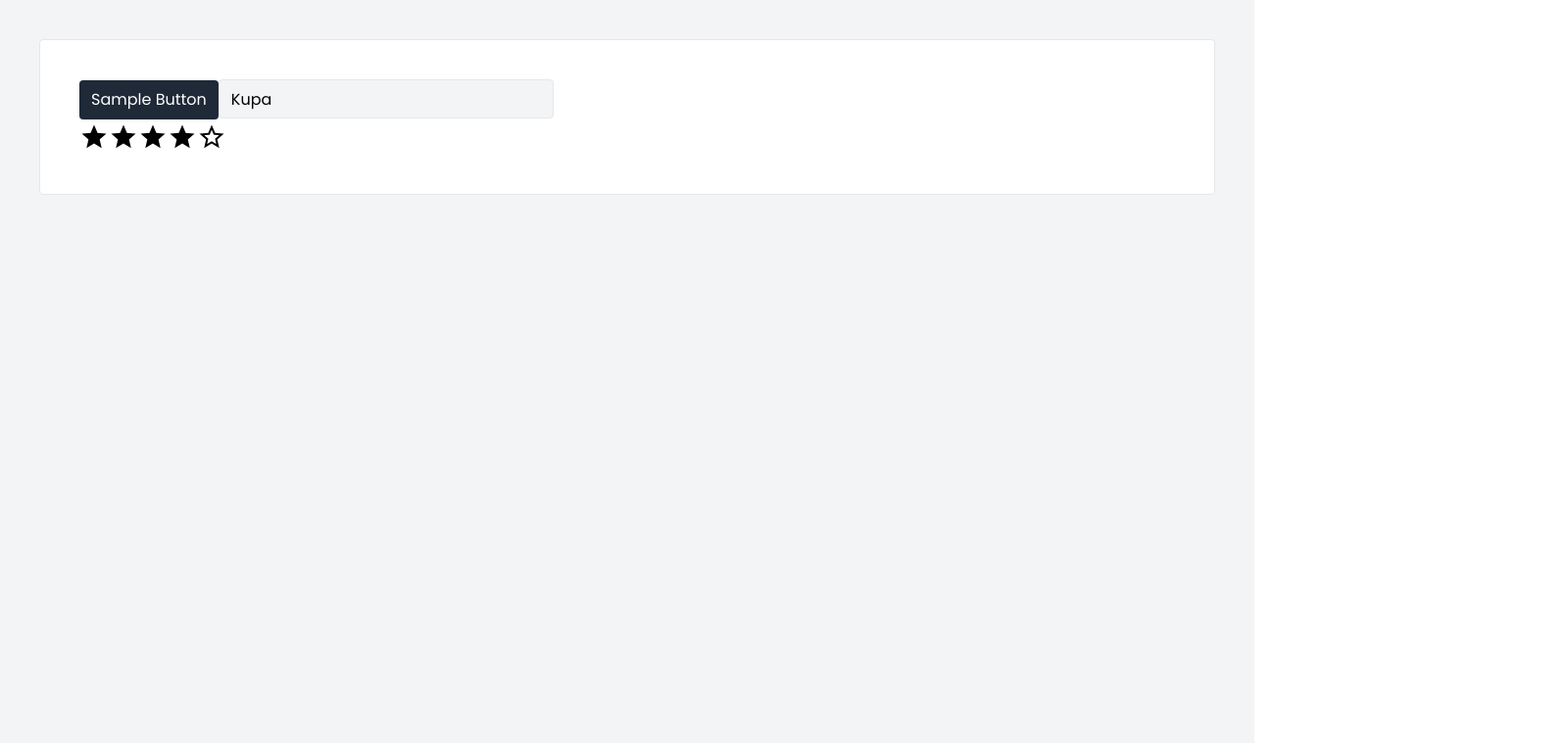
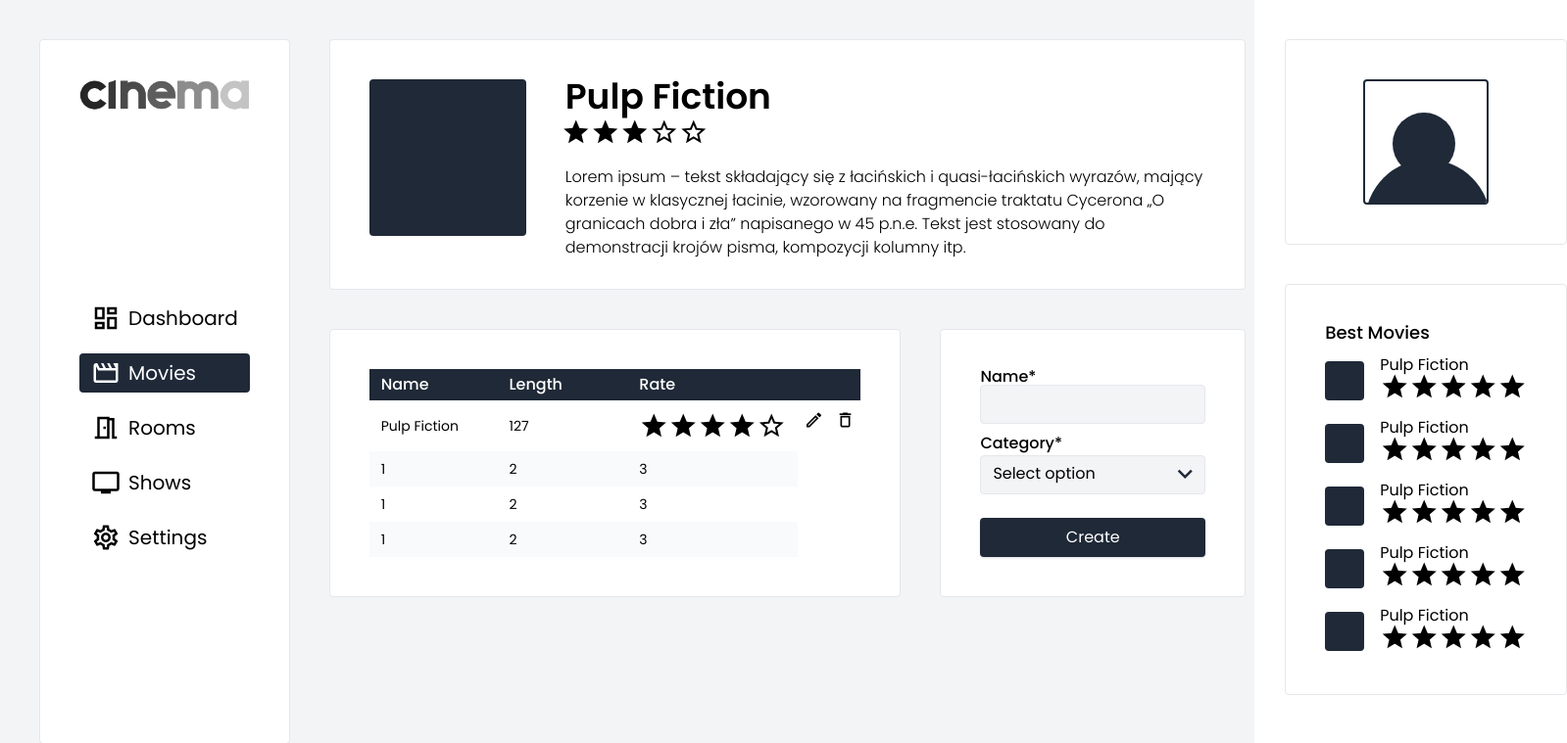
Before and after one commit to kroolar/cinema-client, a React (Create React App) app: page / in a window 1280 px wide. Shown: the top 759 px of the page at 98% size, 1599 px wide, since content can reach past the window. Built offline with nearby package versions, Linux system fonts and the light colour scheme.

Commit message:
Create scaffold for movie page

```diff
--- a/public/index.html
+++ b/public/index.html
@@ -26,7 +26,7 @@
     -->
     <title>React App</title>
     <script src="https://cdn.tailwindcss.com"></script>
-    <link href="https://fonts.googleapis.com/icon?family=Material+Icons" rel="stylesheet">
+    <link href="https://fonts.googleapis.com/css?family=Material+Icons|Material+Icons+Outlined|Material+Icons+Two+Tone|Material+Icons+Round|Material+Icons+Sharp" rel="stylesheet">
     <link href="https://fonts.googleapis.com/css2?family=Poppins:ital,wght@0,100;0,200;0,300;0,400;0,500;0,600;0,700;0,800;0,900;1,100;1,200;1,300;1,400;1,500;1,600;1,700;1,800;1,900&display=swap" rel="stylesheet">
   </head>
   <body>
--- a/src/App.js
+++ b/src/App.js
@@ -1,16 +1,182 @@
 import { useState } from 'react';
-import { Button, Card, Input, Rate } from './components'
+import { Button, Card, Input, Label, Rate, Toast, Error, Select, Icon } from './components'
 
 const App = () => {
   const [rate, setRate] = useState(4)
   const [text, setText] = useState('Kupa')
+  const [select, setSelect] = useState()
+
+  const options = [
+    { label: 'Kupa', value: 'Kupa' },
+    { label: 'Kupa2', value: 'Kupa2' },
+    { label: 'Console', value: 'Log' },
+  ]
+
   return (
-    <div className="p-10 bg-gray-100 h-screen">
-      <Card>
-        <Button text="Sample Button" />
-        <Input onChange={e => setText(e.target.value)} value={text} />
-        <Rate onClick={setRate} value={rate} scale={5} />
+    <div className="flex p-10 bg-gray-100 h-screen">
+      <Card className="flex-col w-64 mr-10">
+        <img src="/logo.png" />
+
+        <div className="mt-48 h-full">
+          <div className="flex items-center mb-4 px-3 h-10 rounded cursor-pointer hover:bg-gray-800 hover:text-white">
+            <Icon type="dashboard" />
+            <div className="text-xl ml-2">Dashboard</div>
+          </div>
+
+          <div className="flex items-center mb-4 bg-gray-800 rounded px-3 h-10 text-white">
+            <Icon type="movie" />
+            <div className="text-xl ml-2">Movies</div>
+          </div>
+
+          <div className="flex items-center mb-4 px-3 h-10 rounded cursor-pointer hover:bg-gray-800 hover:text-white">
+            <Icon type="meeting_room" />
+            <div className="text-xl ml-2">Rooms</div>
+          </div>
+
+          <div className="flex items-center mb-4 px-3 h-10 rounded cursor-pointer hover:bg-gray-800 hover:text-white">
+            <Icon type="tv" />
+            <div className="text-xl ml-2">Shows</div>
+          </div>
+
+          <div className="flex items-center mb-4 px-3 h-10 rounded cursor-pointer hover:bg-gray-800 hover:text-white">
+            <Icon type="settings" />
+            <div className="text-xl ml-2">Settings</div>
+          </div>
+        </div>
+
+        <div className="flex items-center mb-4 px-3 h-10 rounded cursor-pointer hover:bg-gray-800 hover:text-white">
+          <Icon type="logout" />
+          <div className="text-xl ml-2">Logout</div>
+        </div>
       </Card>
+
+      <div className="flex flex-col mr-10 flex-1">
+        <Card className="flex flex-row mb-10 h-64">
+          <div className="w-40 h-40 bg-gray-800 rounded mr-10" />
+
+          <div className="flex-1">
+            <div className="leading-none text-4xl font-semibold">Pulp Fiction</div>
+            <Rate className="-ml-1" value={3} />
+            <div className="font-light mt-4">Lorem ipsum – tekst składający się z łacińskich i quasi-łacińskich wyrazów, mający korzenie w klasycznej łacinie, wzorowany na fragmencie traktatu Cycerona „O granicach dobra i zła” napisanego w 45 p.n.e. Tekst jest stosowany do demonstracji krojów pisma, kompozycji kolumny itp.</div>
+          </div>
+        </Card>
+
+        <div className="flex items-start">
+          <Card className="flex-col h-full mr-10 w-2/3">
+            <table className="rounded p-2">
+            <thead className="rounded">
+              <tr className="bg-gray-800 text-white">
+                <th className="p-2 px-3 leading-none font-medium text-left">Name</th>
+                <th className="p-2 px-3 leading-none font-medium text-left">Length</th>
+                <th className="p-2 px-3 leading-none font-medium text-left">Rate</th>
+                <th className="p-2 px-3 leading-none font-medium text-left"></th>
+              </tr>
+            </thead>
+
+            <tbody>
+              <tr className="">
+                <td className="p-2 px-3 text-sm h-10 w-1/3">Pulp Fiction</td>
+                <td className="p-2 px-3 text-sm h-10 w-1/3">127</td>
+                <td className="p-2 px-3 text-sm h-10 w-1/3">
+                  <Rate value={4} />
+                </td>
+                <td className="h-10 flex">
+                  <Icon className="w-8 cursor-pointer" size="sm" type="edit" />
+                  <Icon className="w-8 cursor-pointer" size="sm" type="delete" />
+                </td>
+              </tr>
+
+              <tr className="">
+                <td className="p-2 bg-gray-50 text-sm px-3">1</td>
+                <td className="p-2 bg-gray-50 text-sm px-3">2</td>
+                <td className="p-2 bg-gray-50 text-sm px-3">3</td>
+              </tr>
+
+              <tr className="">
+                <td className="p-2 px-3 text-sm">1</td>
+                <td className="p-2 px-3 text-sm">2</td>
+                <td className="p-2 px-3 text-sm">3</td>
+              </tr>
+
+              <tr className="">
+                <td className="p-2 bg-gray-50 text-sm px-3">1</td>
+                <td className="p-2 bg-gray-50 text-sm px-3">2</td>
+                <td className="p-2 bg-gray-50 text-sm px-3">3</td>
+              </tr>
+            </tbody>
+          </table>
+          </Card>
+
+          <Card className="w-1/3">
+            <div className="flex flex-col mb-2">
+              <Label required text="Name" />
+              <Input />
+            </div>
+
+            <div className="mb-6">
+              <Label required text="Category" />
+              <Select
+                options={[{label: 'asd', value: 'asd'}]}
+              />
+            </div>
+
+            <Button className="w-full" text="Create" />
+          </Card>
+        </div>
+      </div>
+
+      <div className="w-80">
+        <Card className="mb-10">
+          <div className="border-2 border-gray-800 h-32 w-32 mx-auto rounded overflow-hidden">
+            <div className="rounded-full w-16 h-16 ml-7 mt-8 bg-gray-800" />
+            <div className="rounded-full w-32 h-32  -mt-4 bg-gray-800" />
+          </div>
+        </Card>
+
+        <Card>
+          <h2 className="text-lg leading-none font-medium mb-4">Best Movies</h2>
+
+          <div className="flex items-center mb-4">
+            <div className="mr-4 w-10 h-10 bg-gray-800 rounded"></div>
+            <div>
+              <div className="leading-none">Pulp Fiction</div>
+              <Rate className="-mt-1" value={5} />
+            </div>
+          </div>
+
+          <div className="flex items-center mb-4">
+            <div className="mr-4 w-10 h-10 bg-gray-800 rounded"></div>
+            <div>
+              <div className="leading-none">Pulp Fiction</div>
+              <Rate className="-mt-1" value={5} />
+            </div>
+          </div>
+
+          <div className="flex items-center mb-4">
+            <div className="mr-4 w-10 h-10 bg-gray-800 rounded"></div>
+            <div>
+              <div className="leading-none">Pulp Fiction</div>
+              <Rate className="-mt-1" value={5} />
+            </div>
+          </div>
+
+          <div className="flex items-center mb-4">
+            <div className="mr-4 w-10 h-10 bg-gray-800 rounded"></div>
+            <div>
+              <div className="leading-none">Pulp Fiction</div>
+              <Rate className="-mt-1" value={5} />
+            </div>
+          </div>
+
+          <div className="flex items-center">
+            <div className="mr-4 w-10 h-10 bg-gray-800 rounded"></div>
+            <div>
+              <div className="leading-none">Pulp Fiction</div>
+              <Rate className="-mt-1" value={5} />
+            </div>
+          </div>
+        </Card>
+      </div>
     </div>
   );
 }
```
Also changed, not shown: public/logo.png (added).
